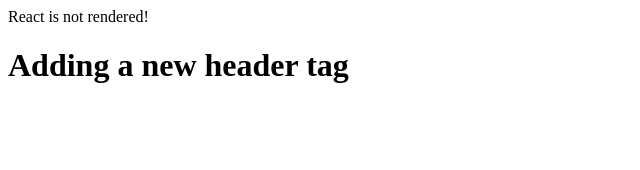
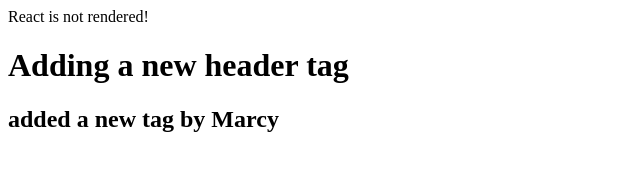
Before and after one commit to vikramcvk/background-generator, a plain HTML site: page index.html in a window 1280 px wide. Shown: the whole page, without its empty margins (0-640 px from the left). Drawn offline with nearby package versions, Linux system fonts and the light colour scheme.

Commit message:
added h2 tag by marcy

```diff
--- a/index.html
+++ b/index.html
@@ -27,6 +27,7 @@
     </script>
 
 <h1> Adding a new header tag </h1>
+<h2> added a new tag by Marcy </h2>
 
   </body>
 </html>
```
